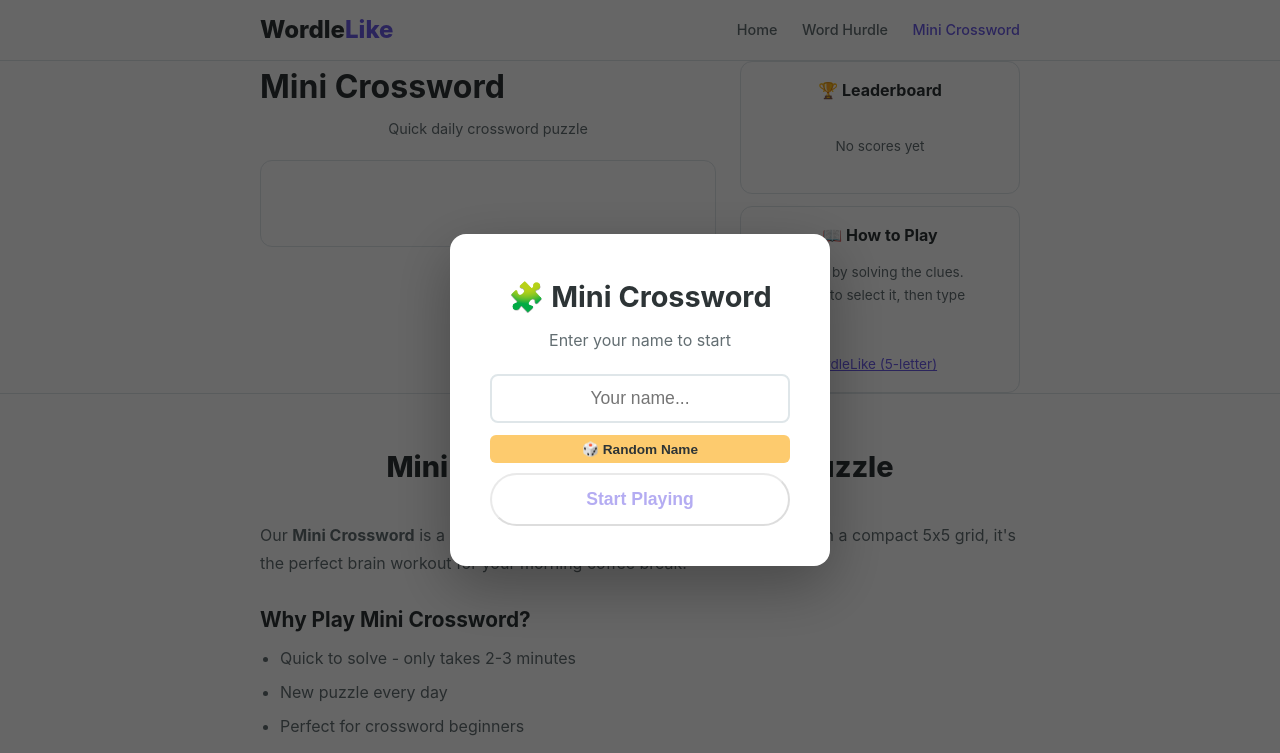
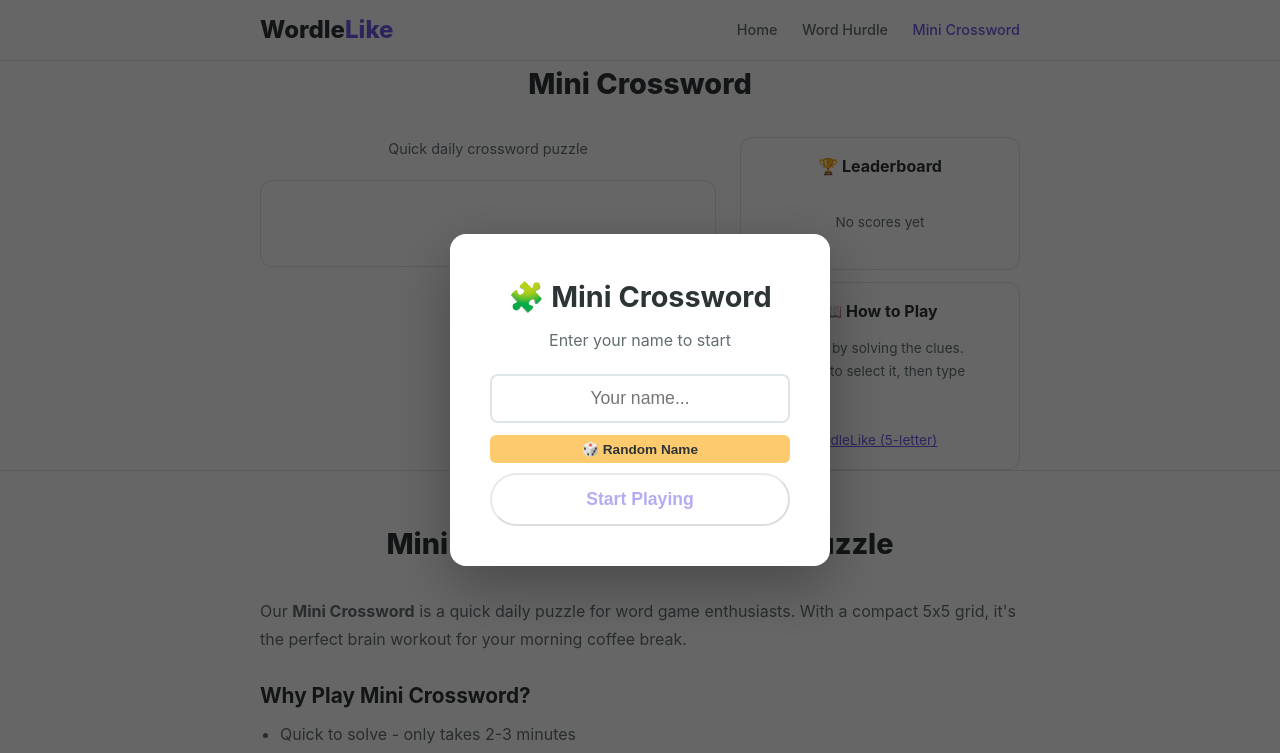
Before and after one commit to chang2lele/wordlelike, a plain HTML site: page mini-crossword.html in a window 1280 px wide. Shown: the top 753 px of the page. Drawn offline with Linux system fonts and the light colour scheme.

Commit message:
Fix layout: date one-line, sidebar aligned with game

```diff
--- a/mini-crossword.html
+++ b/mini-crossword.html
@@ -45,9 +45,9 @@
     <main>
         <div class="featured-game" id="play">
             <div class="container">
+                <h1 class="game-section-title">Mini Crossword</h1>
                 <div class="game-layout">
                     <div class="game-main">
-                        <h1 style="margin-bottom:5px;">Mini Crossword</h1>
                         <p style="text-align:center;color:#636e72;font-size:0.9rem;margin-bottom:20px;">Quick daily crossword puzzle</p>
                         <div class="game-container">
                             <div id="mc-game">
```
